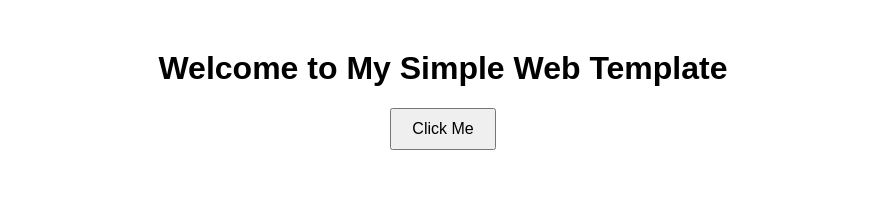
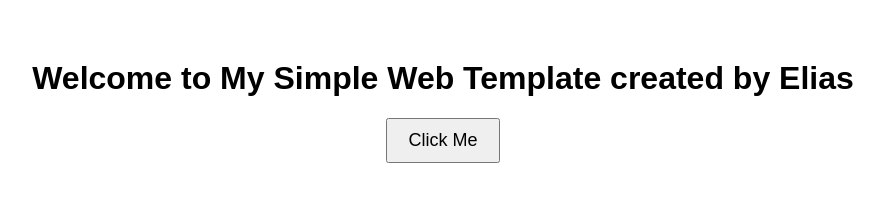
Before and after one commit to eliasasmar/testgit, a plain HTML site: page index.html in a window 1280 px wide. Shown: the whole page, without its empty margins (197-1081 px from the left). Drawn offline with Linux system fonts and the light colour scheme.

Commit message:
Change text and font size and margin

```diff
--- a/index.html
+++ b/index.html
@@ -7,7 +7,7 @@
     <link rel="stylesheet" href="styles.css">
 </head>
 <body>
-    <h1>Welcome to My Simple Web Template</h1>
+    <h1>Welcome to My Simple Web Template created by Elias</h1>
     <button onclick="showMessage()">Click Me</button>
     <p id="message"></p>
     <script src="script.js"></script>
--- a/styles.css
+++ b/styles.css
@@ -1,9 +1,9 @@
 body {
     font-family: Arial, sans-serif;
     text-align: center;
-    margin: 50px;
+    margin: 60px;
 }
 button {
     padding: 10px 20px;
-    font-size: 16px;
+    font-size: 18px;
 }
```
